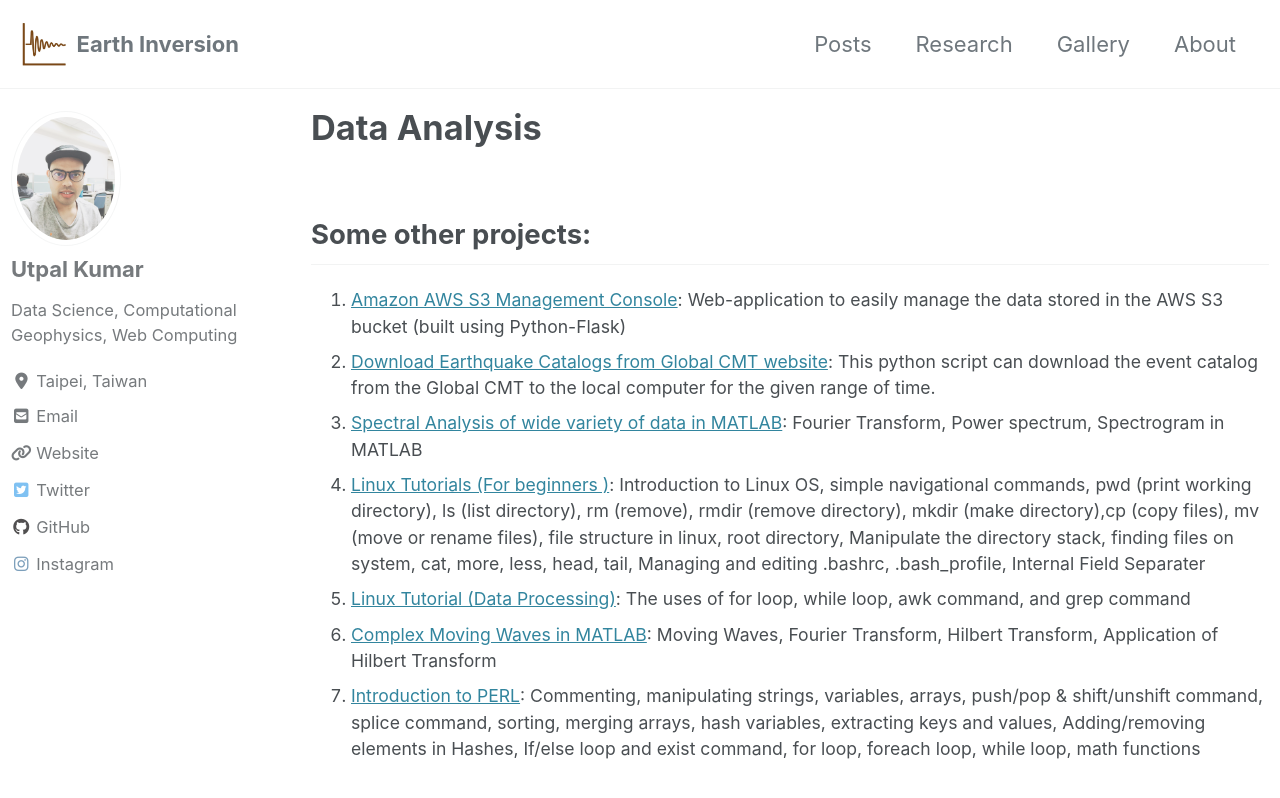
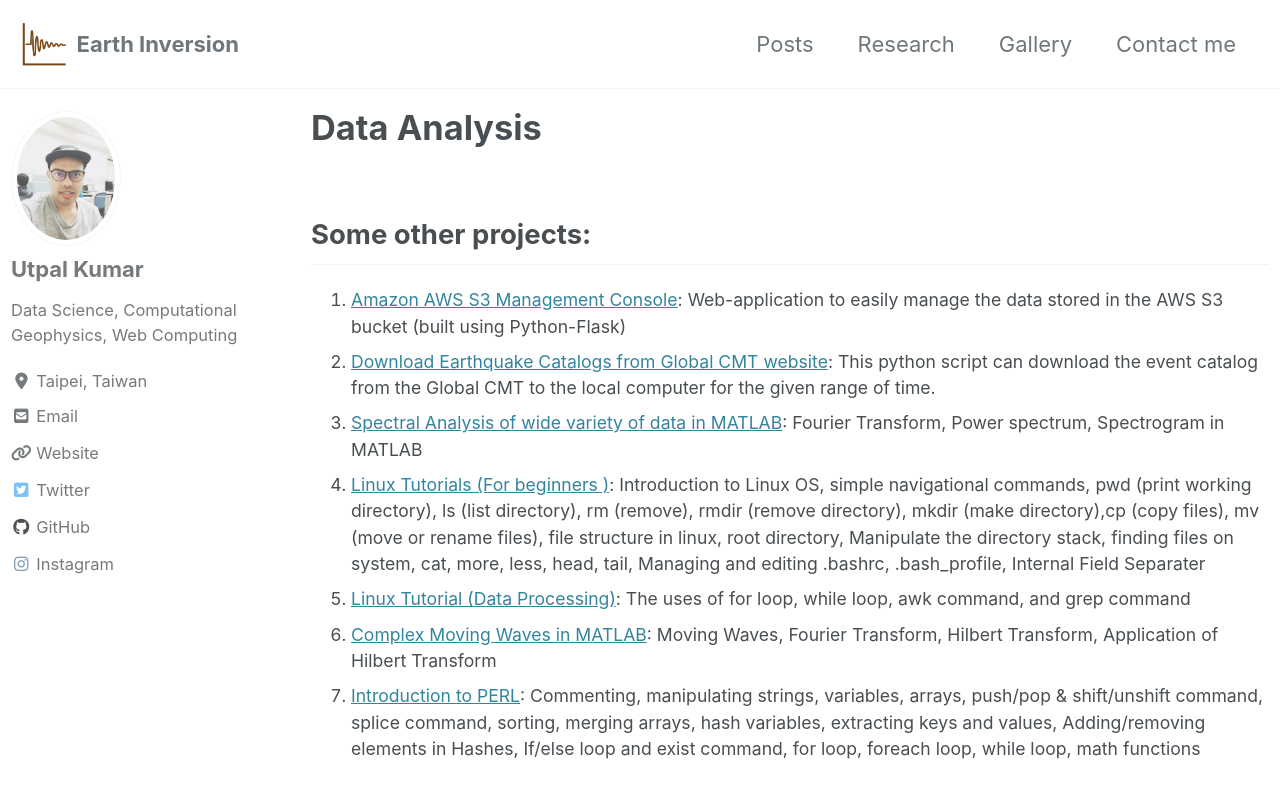
Before and after one commit to apexcodings/earthinversion.github.io, a Jekyll site: the page built from _pages/data_analysis.md, in a window 1280 px wide and 900 px high. Shown: the top 798 px of the window. Built offline with Jekyll 4.4.1, drawn with Linux system fonts in a browser that asks for light colours; cached includes are drawn as plain includes; nearby versions of some CDN libraries.

Commit message:
Contact me updated

```diff
--- a/_data/navigation.yml
+++ b/_data/navigation.yml
@@ -6,7 +6,7 @@ main:
     url: /research/
   - title: "Gallery"
     url: /gallery/
-  - title: "About"
+  - title: "Contact me"
     url: /about-me/
   # - title: "Sample Posts"
   #   url: /year-archive/
```
